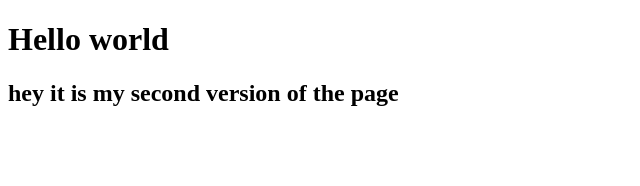
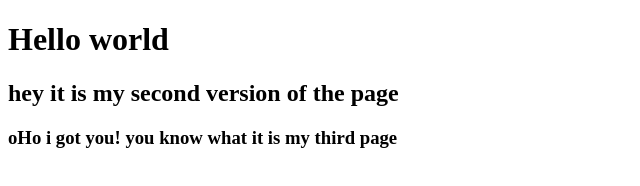
Before and after one commit to Ariful-Islam80/firtst-web-page, a plain HTML site: page index.html in a window 1280 px wide. Shown: the whole page, without its empty margins (0-640 px from the left). Drawn offline with Linux system fonts and the light colour scheme.

Commit message:
oHo! it is my third version of the code

```diff
--- a/index.html
+++ b/index.html
@@ -8,5 +8,6 @@
 <body>
             <h1>Hello world</h1>
             <h2>hey it is my second version of the page</h2>
+            <h3>oHo i got you! you know what it is my third page</h3>
 </body>
 </html>
```
